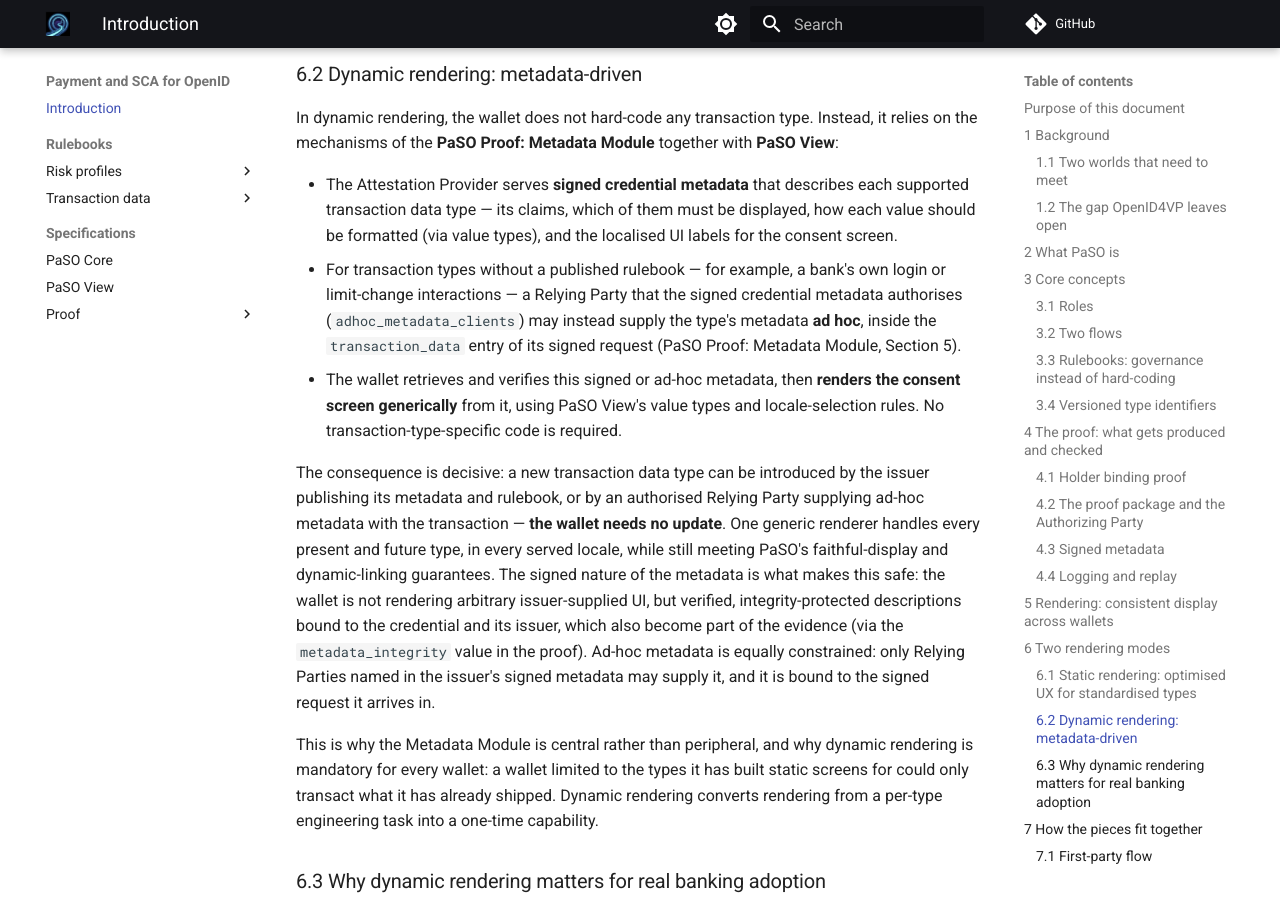
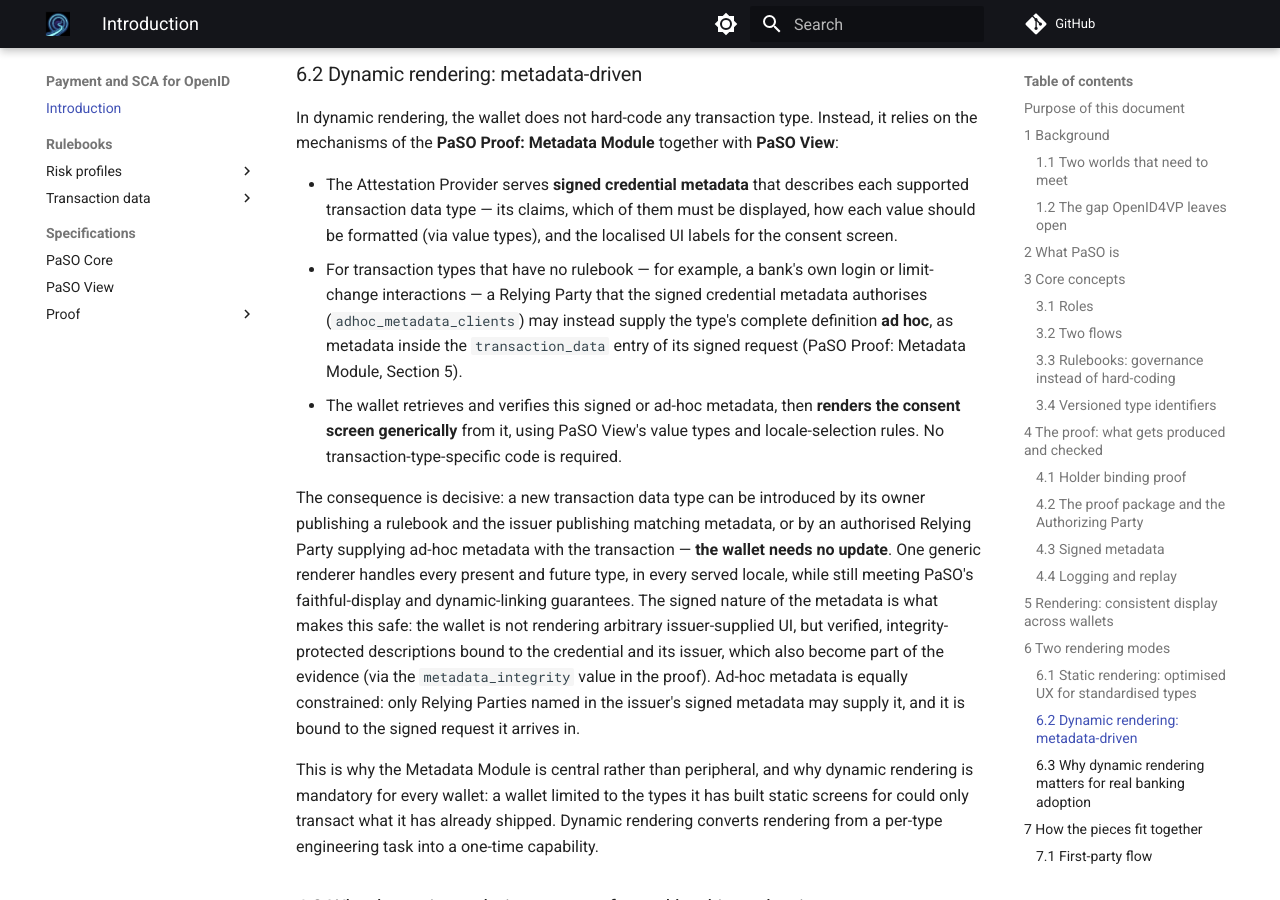
Before and after one commit to APTITUDE-Consortium/payments-and-sca-for-openid, an MkDocs documentation site: the page built from docs/index.md, in a window 1280 px wide and 900 px high, scrolled down 7266 px. Built offline with MkDocs 1.6.1 and Material for MkDocs 9.7.7, drawn with Linux system fonts in a browser that asks for light colours; comment, search, counter and statistics services are not loaded; the version menu is left out.

Commit message:
docs: intro describes ad-hoc metadata as the complete definition of rulebook-less types

```diff
--- a/docs/index.md
+++ b/docs/index.md
@@ -156,10 +156,10 @@ Static rendering is an optimisation on top of dynamic rendering, not a replaceme
 In dynamic rendering, the wallet does not hard-code any transaction type. Instead, it relies on the mechanisms of the **PaSO Proof: Metadata Module** together with **PaSO View**:
 
 - The Attestation Provider serves **signed credential metadata** that describes each supported transaction data type — its claims, which of them must be displayed, how each value should be formatted (via value types), and the localised UI labels for the consent screen.
-- For transaction types without a published rulebook — for example, a bank's own login or limit-change interactions — a Relying Party that the signed credential metadata authorises (`adhoc_metadata_clients`) may instead supply the type's metadata **ad hoc**, inside the `transaction_data` entry of its signed request (PaSO Proof: Metadata Module, Section 5).
+- For transaction types that have no rulebook — for example, a bank's own login or limit-change interactions — a Relying Party that the signed credential metadata authorises (`adhoc_metadata_clients`) may instead supply the type's complete definition **ad hoc**, as metadata inside the `transaction_data` entry of its signed request (PaSO Proof: Metadata Module, Section 5).
 - The wallet retrieves and verifies this signed or ad-hoc metadata, then **renders the consent screen generically** from it, using PaSO View's value types and locale-selection rules. No transaction-type-specific code is required.
 
-The consequence is decisive: a new transaction data type can be introduced by the issuer publishing its metadata and rulebook, or by an authorised Relying Party supplying ad-hoc metadata with the transaction — **the wallet needs no update**. One generic renderer handles every present and future type, in every served locale, while still meeting PaSO's faithful-display and dynamic-linking guarantees. The signed nature of the metadata is what makes this safe: the wallet is not rendering arbitrary issuer-supplied UI, but verified, integrity-protected descriptions bound to the credential and its issuer, which also become part of the evidence (via the `metadata_integrity` value in the proof). Ad-hoc metadata is equally constrained: only Relying Parties named in the issuer's signed metadata may supply it, and it is bound to the signed request it arrives in.
+The consequence is decisive: a new transaction data type can be introduced by its owner publishing a rulebook and the issuer publishing matching metadata, or by an authorised Relying Party supplying ad-hoc metadata with the transaction — **the wallet needs no update**. One generic renderer handles every present and future type, in every served locale, while still meeting PaSO's faithful-display and dynamic-linking guarantees. The signed nature of the metadata is what makes this safe: the wallet is not rendering arbitrary issuer-supplied UI, but verified, integrity-protected descriptions bound to the credential and its issuer, which also become part of the evidence (via the `metadata_integrity` value in the proof). Ad-hoc metadata is equally constrained: only Relying Parties named in the issuer's signed metadata may supply it, and it is bound to the signed request it arrives in.
 
 This is why the Metadata Module is central rather than peripheral, and why dynamic rendering is mandatory for every wallet: a wallet limited to the types it has built static screens for could only transact what it has already shipped. Dynamic rendering converts rendering from a per-type engineering task into a one-time capability.
 
```
